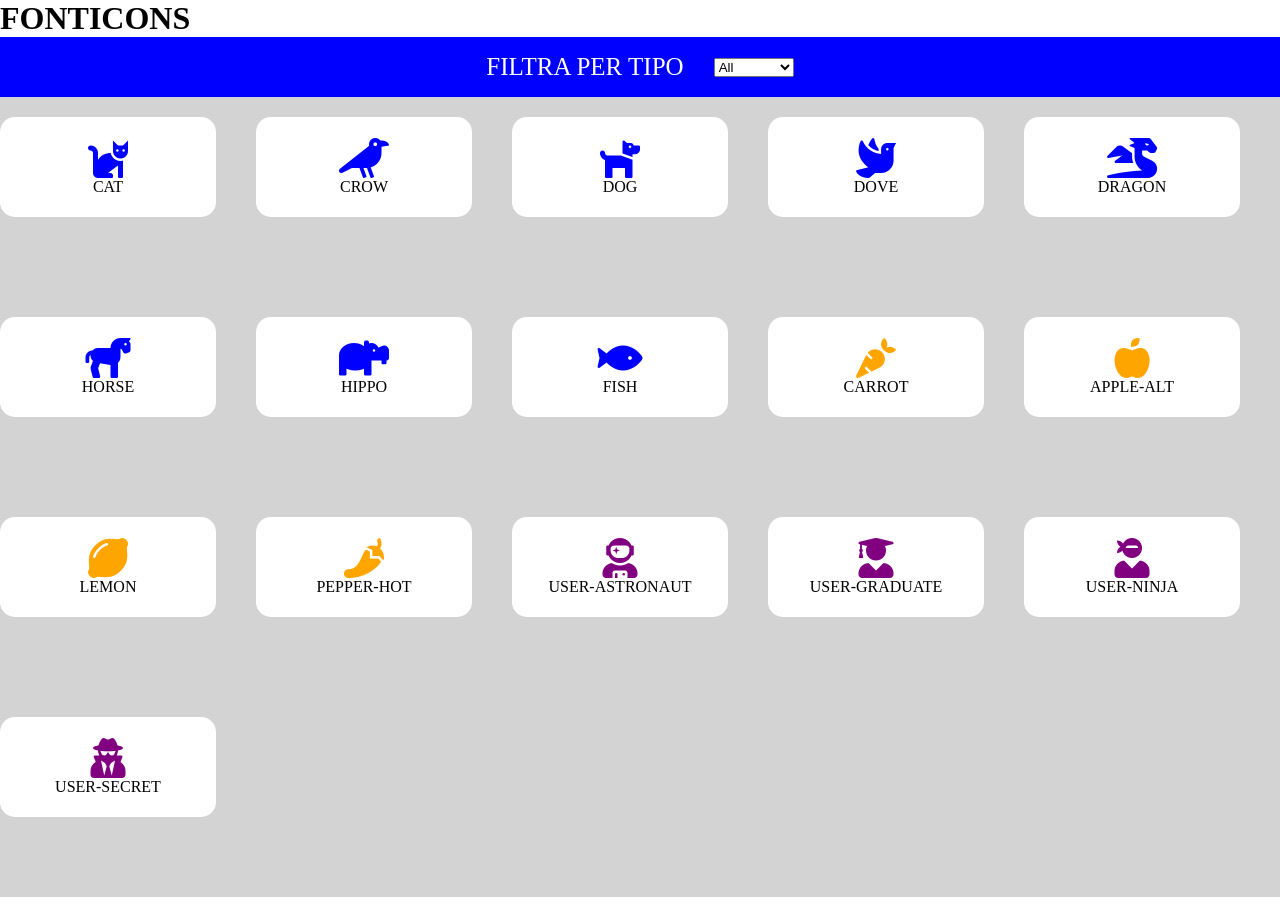
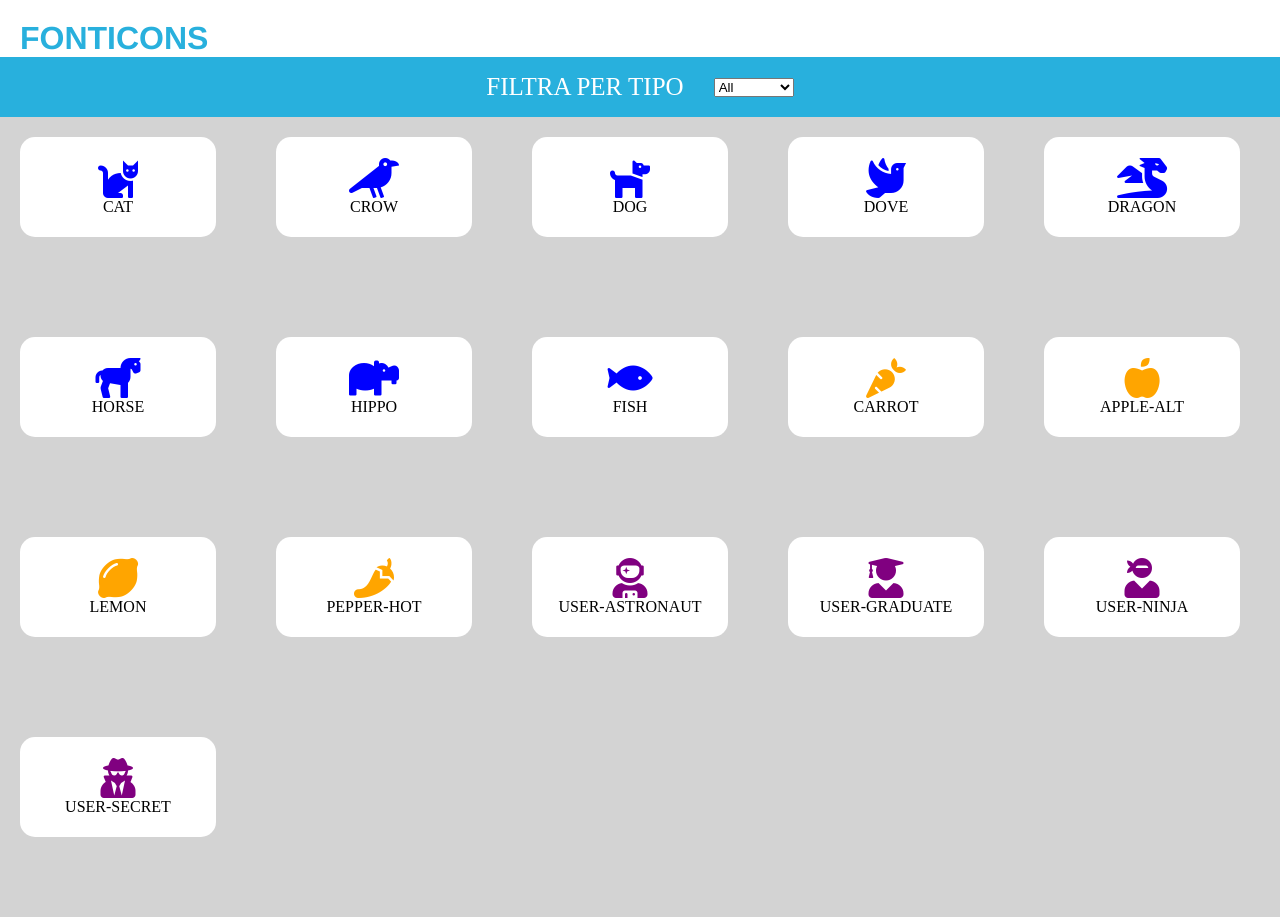
Before and after one commit to giuseppe0908/js-es6-icons, a plain HTML site: page index.html in a window 1280 px wide. Drawn offline with nearby package versions, Linux system fonts and the light colour scheme.

Commit message:
bonus completato

```diff
--- a/master.css
+++ b/master.css
@@ -4,12 +4,22 @@
   padding: 0;
   box-sizing: border-box;
 }
+body{
+    background-color: lightgrey;
+}
+h1{
+  padding-top: 20px;
+  font-family: helvetica;
+  background-color: white;
+  padding-left: 20px;
+  color: #28B0DD;
+}
 nav{
   display: flex;
   justify-content: center;
   align-items: center;
   height: 60px;
-  background-color: blue;
+  background-color: #28B0DD;
 }
 p{
   margin-right: 30px;
@@ -21,9 +31,7 @@ p{
   display: flex;
   flex-wrap: wrap;
 }
-main{
-  background-color: lightgrey;
-}
+
 .card{
   display: flex;
   justify-content: center;
@@ -32,10 +40,11 @@ main{
   height: 100px;
   margin-top: 20px;
   margin-bottom: 80px;
-  width: calc((100% /5) - 40px);
+  width: calc((100% /5) - 60px);
   margin-right: 40px;
   background-color: white;
   border-radius: 15px;
+  margin-left: 20px;
 
 }
 .card span{
```
